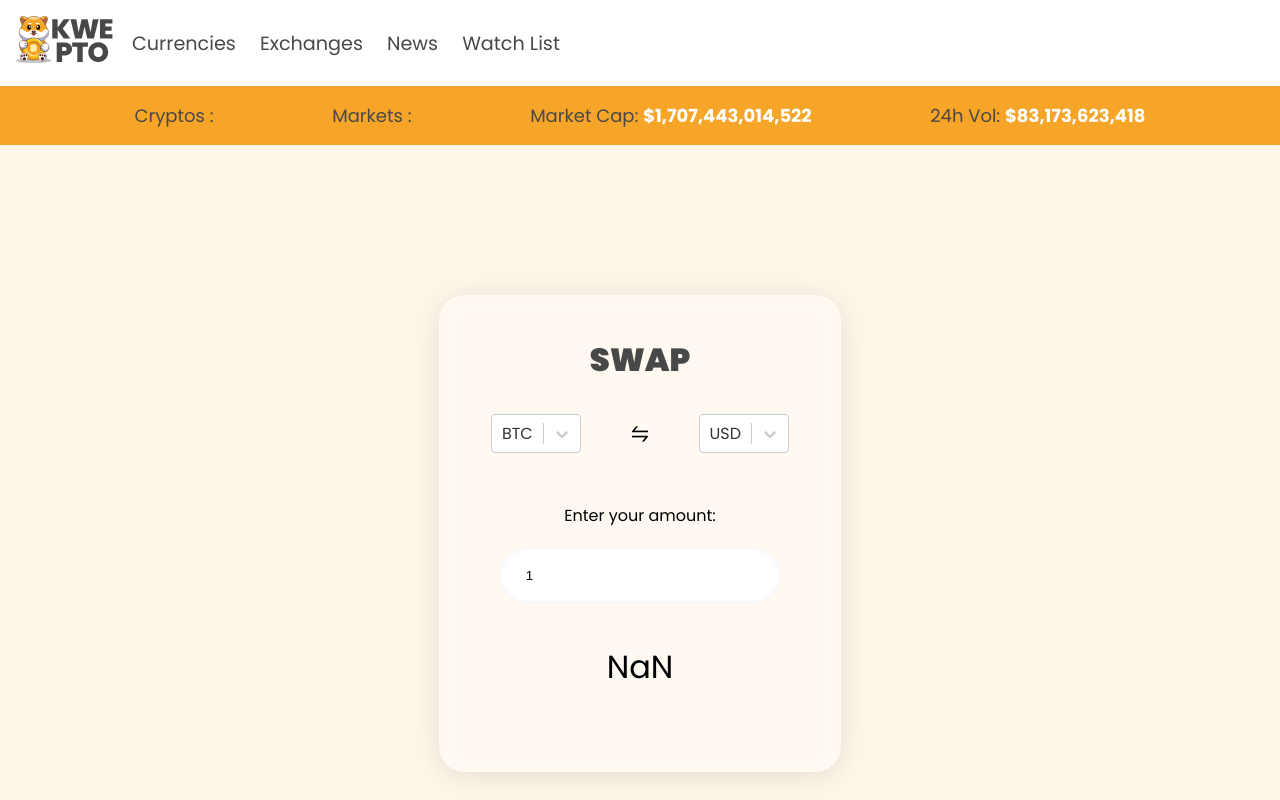
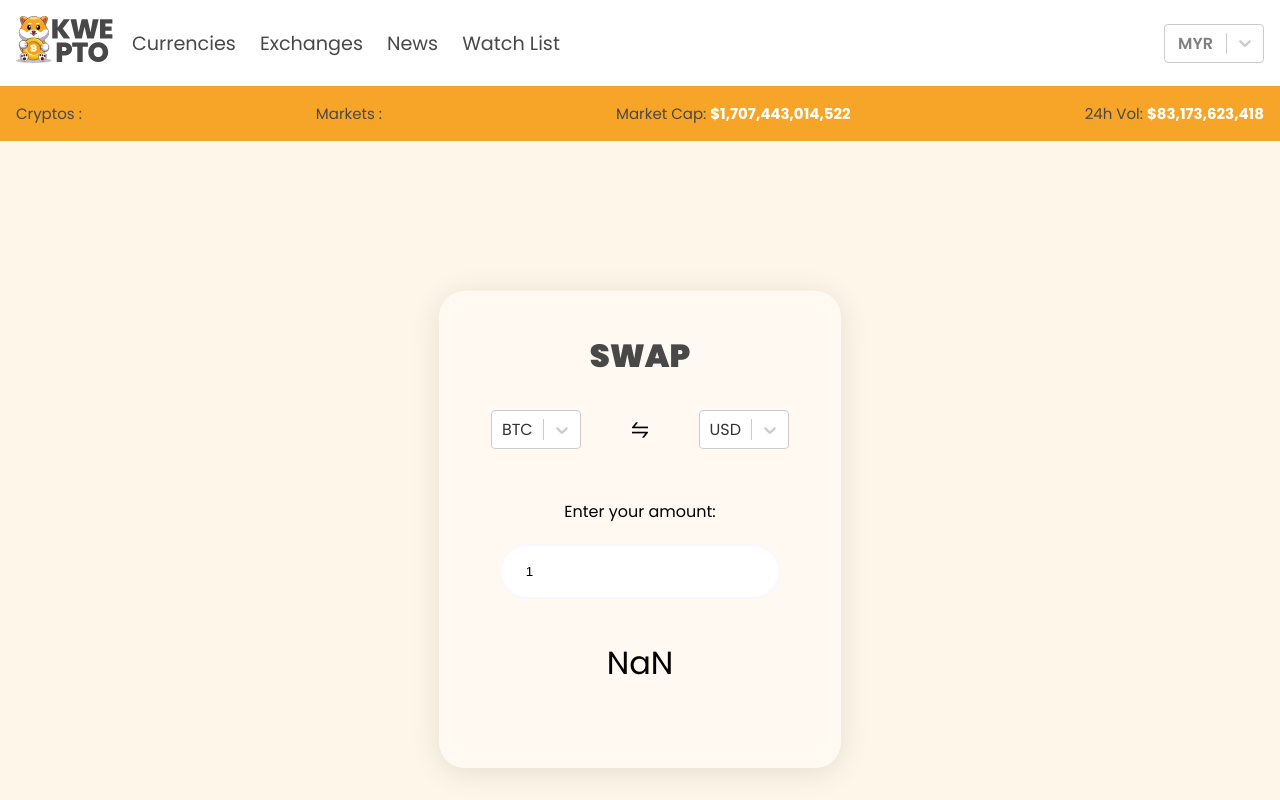
Before and after one commit to nrashzack/kwepto-currency-app, a React (Create React App) app: page /exchange in a window 1280 px wide. Shown: the top 800 px of the page. Built offline with nearby package versions, Linux system fonts and the light colour scheme; no server answers.

Commit message:
move the currency dropdown in the navbar

```diff
--- a/package.json
+++ b/package.json
@@ -45,7 +45,5 @@
       "last 1 safari version"
     ]
   },
-  "devDependencies": {
-    "@svgr/cli": "^6.2.1"
-  }
+  "devDependencies": {}
 }
--- a/src/App.js
+++ b/src/App.js
@@ -47,7 +47,7 @@ const App = () => {
   return (
     <AppStyled>
       <NavStyled>
-        <NavBar data={data} currency={currency} />
+        <NavBar data={data} currency={currency} setCurrency={setCurrency} />
       </NavStyled>
       <BodyStyled>
         <Routes>
--- a/src/components/FilterCoinList.js
+++ b/src/components/FilterCoinList.js
@@ -1,5 +1,4 @@
 import React from "react";
-import { SectionStyled } from "../styles/Main.styled";
 import { ReactSelectStyled } from "../styles/CoinList.styled";
 
 const FilterCoinList = ({ currency, setCurrency }) => {
@@ -15,13 +14,13 @@ const FilterCoinList = ({ currency, setCurrency }) => {
     setCurrency(currencyOptions.value);
   };
   return (
-    <SectionStyled>
+    <>
       <ReactSelectStyled
         options={currencyOptions}
         onChange={pickCurrency}
         placeholder={currency.toUpperCase()}
       />
-    </SectionStyled>
+    </>
   );
 };
 
--- a/src/components/Footer.js
+++ b/src/components/Footer.js
@@ -5,7 +5,7 @@ const Footer = () => {
   return (
     <FooterContainerStyled>
       <div className="footer-img">
-        <img src={FooterImg} alt="Footer Image" />
+        <img src={FooterImg} alt="Footer" />
       </div>
       <div className="footer-txt">
         <p>© 2022 Kwepto. All rights reserved</p>
--- a/src/components/NavBar.js
+++ b/src/components/NavBar.js
@@ -7,9 +7,9 @@ import {
 import Logo from "../assets/LogoImg.svg";
 import { Link } from "react-router-dom";
 import { GiHamburgerMenu } from "react-icons/gi";
-import { FaTimes } from "react-icons/fa";
+import FilterCoinList from "./FilterCoinList";
 
-const NavBar = ({ data, currency }) => {
+const NavBar = ({ data, currency, setCurrency }) => {
   const [toggleMenu, setToggleMenu] = useState(false);
 
   const toggleNav = () => {
@@ -30,6 +30,9 @@ const NavBar = ({ data, currency }) => {
           </Link>
           <li>News</li>
           <li>Watch List</li>
+          <div className="end">
+            <FilterCoinList currency={currency} setCurrency={setCurrency} />
+          </div>
         </ul>
         <div className="responsive">
           <button className="responsie burger">
@@ -51,17 +54,25 @@ const NavBar = ({ data, currency }) => {
       </NavLinksStyled>
       <CrytoMarketStyled>
         <li>
-          Cryptos : <span>{data.active_cryptocurrencies}</span>
+          <p>
+            Cryptos : <span>{data.active_cryptocurrencies}</span>
+          </p>
         </li>
         <li>
-          Markets : <span>{data.markets}</span>
+          <p>
+            Markets : <span>{data.markets}</span>
+          </p>
         </li>
         <li>
-          Market Cap: <span>$1,707,443,014,522</span>
-          {/* Market Cap: <span>{data.total_market_cap[currency]}</span> */}
+          <p>
+            Market Cap: <span>$1,707,443,014,522</span>
+            {/* Market Cap: <span>{data.total_market_cap.usd}</span> */}
+          </p>
         </li>
         <li>
-          24h Vol: <span>$83,173,623,418</span>
+          <p>
+            24h Vol: <span>$83,173,623,418</span>
+          </p>
         </li>
       </CrytoMarketStyled>
     </NavContainerStyled>
--- a/src/components/Trending.js
+++ b/src/components/Trending.js
@@ -47,9 +47,9 @@ const Trending = ({ currency }) => {
             >
               <CardContainerStyled>
                 {trend.map((trends) => (
-                  <Link to={`/${trends.item.slug}`}>
+                  <Link to={`/${trends.item.id}`}>
                     <TrendList
-                      key={trends.item.symbol}
+                      key={trends.item.coin_id}
                       trends={trends}
                       currency={currency}
                     />
--- a/src/pages/PriceTracker.js
+++ b/src/pages/PriceTracker.js
@@ -8,12 +8,11 @@ import {
 import { CoinTableStyled, PageNumberStyled } from "../styles/CoinList.styled";
 import Trending from "../components/Trending";
 import CoinList from "../components/CoinList";
-import FilterCoinList from "../components/FilterCoinList";
 import Banner from "../components/Banner";
 import { Link } from "react-router-dom";
 import { RiArrowLeftSFill, RiArrowRightSFill } from "react-icons/ri";
 
-const PriceTracker = ({ loading, coins, currency, setCurrency }) => {
+const PriceTracker = ({ loading, coins, currency }) => {
   const [pageNumber, setPageNumber] = useState(0);
   const coinsPerPage = 15;
   const pagesVisited = pageNumber * coinsPerPage;
@@ -39,9 +38,6 @@ const PriceTracker = ({ loading, coins, currency, setCurrency }) => {
           <h1>CRYPTOCURRENCIES</h1>
           <p>Today's Cryptocurrency Prices by Market Cap</p>
         </HeaderStyled>
-        <div>
-          <FilterCoinList currency={currency} setCurrency={setCurrency} />
-        </div>
         <CardStyled>
           <CoinTableStyled>
             <thead>
@@ -75,7 +71,11 @@ const PriceTracker = ({ loading, coins, currency, setCurrency }) => {
               .map((coin) => {
                 return (
                   <Link to={`/${coin.id}`}>
-                    <CoinList key={coin.id} coin={coin} currency={currency} />
+                    <CoinList
+                      key={coin.market_cap_rank}
+                      coin={coin}
+                      currency={currency}
+                    />
                   </Link>
                 );
               })}
@@ -92,15 +92,6 @@ const PriceTracker = ({ loading, coins, currency, setCurrency }) => {
             </tfoot>
           </CoinTableStyled>
         </CardStyled>
-        {/* <SectionStyled>
-          <PageNumberStyled
-            previousLabel={<RiArrowLeftSFill />}
-            nextLabel={<RiArrowRightSFill />}
-            pageCount={pageCount}
-            onPageChange={changePage}
-            pageRangeDisplayed="10"
-          />
-        </SectionStyled> */}
       </SectionStyled>
     </>
   );
--- a/src/styles/Banner.styled.js
+++ b/src/styles/Banner.styled.js
@@ -8,7 +8,7 @@ export const BannerContainer = styled.div`
   margin-bottom: 2em;
 
   .banner-img {
-    max-width: 20vw;
+    max-width: 18vw;
     min-width: 325px;
 
     img {
@@ -21,7 +21,7 @@ export const BannerContainer = styled.div`
     width: 45%;
     line-height: 1;
     h1 {
-      font-size: clamp(75px, 6vw, 150px);
+      font-size: clamp(75px, 6vw, 125px);
       font-weight: 800;
     }
     p {
--- a/src/styles/CoinList.styled.js
+++ b/src/styles/CoinList.styled.js
@@ -152,10 +152,9 @@ export const ListHeaderStyled = styled.div`
 
 export const ReactSelectStyled = styled(Select)`
   max-width: 10vw;
-  min-width: 150px;
+  min-width: 100px;
   text-align: center;
-  margin-bottom: 1em;
-  font-weight: 700;
+  font-weight: 550;
 `;
 
 export const PageNumberStyled = styled(ReactPaginate)`
--- a/src/styles/Main.styled.js
+++ b/src/styles/Main.styled.js
@@ -27,7 +27,7 @@ export const FooterStyled = styled.footer`
 // For headers and big text
 export const HeaderStyled = styled.div`
   text-align: center;
-  margin: 0.5em;
+  margin-bottom: 1.5em;
   line-height: 1.2;
   h1 {
     font-size: clamp(35px, 5.5vw, 50px);
--- a/src/styles/NavBar.styled.js
+++ b/src/styles/NavBar.styled.js
@@ -32,6 +32,13 @@ export const NavLinksStyled = styled.div`
     display: flex;
     flex-direction: row;
     align-items: center;
+    width: 100%;
+  }
+
+  .end {
+    position: absolute;
+    right: 0px;
+    margin: 0 1em;
   }
 
   .responsive {
@@ -97,7 +104,7 @@ export const CrytoMarketStyled = styled.ul`
   display: flex;
   flex-direction: row;
   align-items: center;
-  justify-content: space-evenly;
+  justify-content: space-between;
   background-color: #fff;
   background-color: #f7a528;
   padding: 1em;
@@ -106,6 +113,10 @@ export const CrytoMarketStyled = styled.ul`
     color: #fff;
     font-weight: bolder;
   }
+
+  p {
+    font-size: clamp(12px, 2vw, 15px);
+  }
   @media (max-width: 800px) {
     display: none;
   }
```
Also changed, not shown: 1 other file (tests, documents, lock files or other folders).
